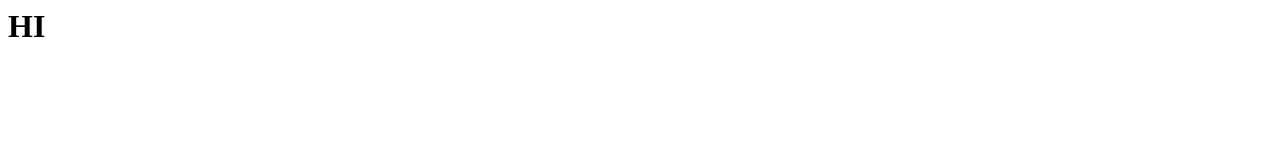
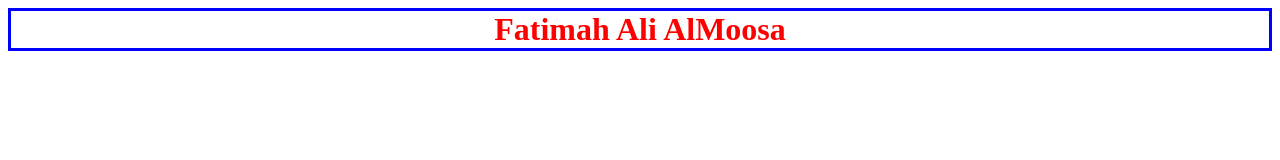
Before and after one commit to ryadali/store, a plain HTML site: page index.html in a window 1280 px wide. Drawn offline with Linux system fonts and the light colour scheme.

Commit message:
Update index.html

```diff
--- a/index.html
+++ b/index.html
@@ -9,7 +9,7 @@
     </head>
 
 
-<h1>HI</h1>
+<h1 style="color:red;border:3px solid blue;text-align:center">Fatimah Ali AlMoosa</h1>
 
 
 
```
